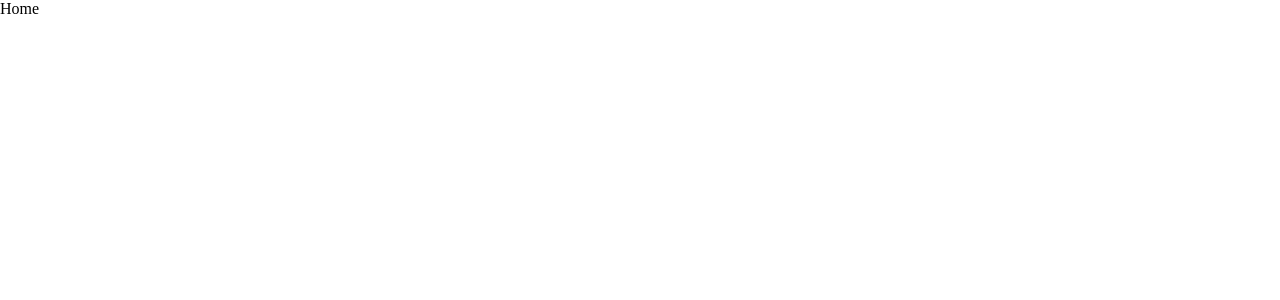
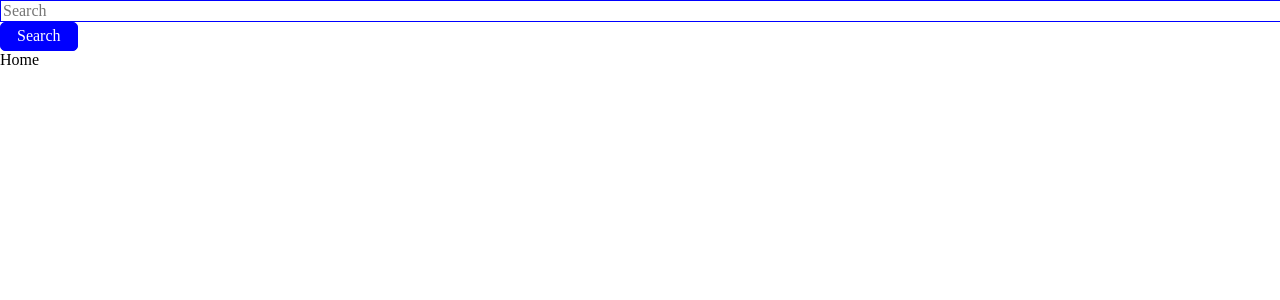
Before and after one commit to otavio-sanchez/react-boilerplate, a React app: page / in a window 1280 px wide. Shown: the top 300 px of the page. Built offline with nearby package versions, Linux system fonts and the light colour scheme.

Commit message:
Created container search

```diff
--- a/src/app/components/Button/index.jsx
+++ b/src/app/components/Button/index.jsx
@@ -13,16 +13,16 @@ const ButtonDefault = styled.button`
 
 
 class Button extends Component {
-	onClickHandler = () => {
+	onClickHandler = (event) => {
 		const { onClick } = this.props;
-		onClick();
+		onClick(event);
 	}
 
 	render() {
-		const { children, primary } = this.props;
+		const { children, primary, type } = this.props;
 
 		return (
-			<ButtonDefault onClick={this.onClickHandler} primary={primary}>
+			<ButtonDefault type={type} onClick={this.onClickHandler} primary={primary}>
 				{ children }
 			</ButtonDefault>
 		);
@@ -33,10 +33,12 @@ Button.propTypes = {
 	onClick: propTypes.func.isRequired,
 	children: propTypes.string.isRequired,
 	primary: propTypes.bool,
+	type: propTypes.string,
 };
 
 Button.defaultProps = {
 	primary: true,
+	type: 'button',
 };
 
 export default Button;
--- /dev/null
+++ b/src/app/components/TextField/index.jsx
@@ -0,0 +1,44 @@
+import React, { Component } from 'react';
+import styled from 'styled-components';
+import propTypes from 'prop-types';
+
+const TextFieldDefault = styled.input`
+    border: 1px solid blue;
+    width: 100%;
+`;
+
+
+class TextField extends Component {
+    state = { value: '' }
+
+	handleChange = (event) => {
+		const { onChange } = this.props;
+		this.setState({
+			value: event.target.value,
+		}, () => {
+			const { value } = this.state;
+
+			onChange(value);
+		});
+	}
+
+	render() {
+		const { value } = this.state;
+		const { placeholder } = this.props;
+
+		return (
+			<TextFieldDefault type="text" placeholder={placeholder} onChange={this.handleChange} value={value} />
+		);
+	}
+}
+
+TextField.propTypes = {
+	onChange: propTypes.func.isRequired,
+	placeholder: propTypes.string,
+};
+
+TextField.defaultProps = {
+	placeholder: 'input',
+};
+
+export default TextField;
--- /dev/null
+++ b/src/app/containers/Search/index.jsx
@@ -0,0 +1,48 @@
+import React, { Component } from 'react';
+import propTypes from 'prop-types';
+import Button from '../../components/Button';
+import TextField from '../../components/TextField';
+
+class Search extends Component {
+	state = {
+		value: null,
+	}
+
+	onChangeText = (value) => {
+		this.setState({
+			value,
+		});
+	}
+
+	onSearch = (event) => {
+		event.preventDefault();
+		const { onSearch } = this.props;
+		const { value } = this.state;
+		onSearch(value || '');
+	}
+
+	render() {
+		const { placeholder, textButton } = this.props;
+
+		return (
+			<form>
+				<TextField placeholder={placeholder} onChange={this.onChangeText} />
+				<Button type="submit" onClick={this.onSearch}>
+					{textButton}
+				</Button>
+			</form>
+		);
+	}
+}
+
+Search.propTypes = {
+	textButton: propTypes.string,
+	placeholder: propTypes.string,
+};
+
+Search.defaultProps = {
+	textButton: 'Search',
+	placeholder: 'Search',
+};
+
+export default Search;
--- a/src/app/pages/home/index.jsx
+++ b/src/app/pages/home/index.jsx
@@ -1,4 +1,5 @@
 import React, { Component } from 'react';
+import Search from '../../containers/Search';
 
 class Home extends Component {
 	state = {
@@ -16,6 +17,7 @@ class Home extends Component {
 
 		return (
 			<div>
+				<Search onSearch={(value) => { console.log(value); }} />
 				{
 					loading ? <div> Home </div> : <div>Carregando</div>
 				}
```
Also changed, not shown: src/app/modules/Articles/index.js (added), 1 other file (tests, documents, lock files or other folders).
